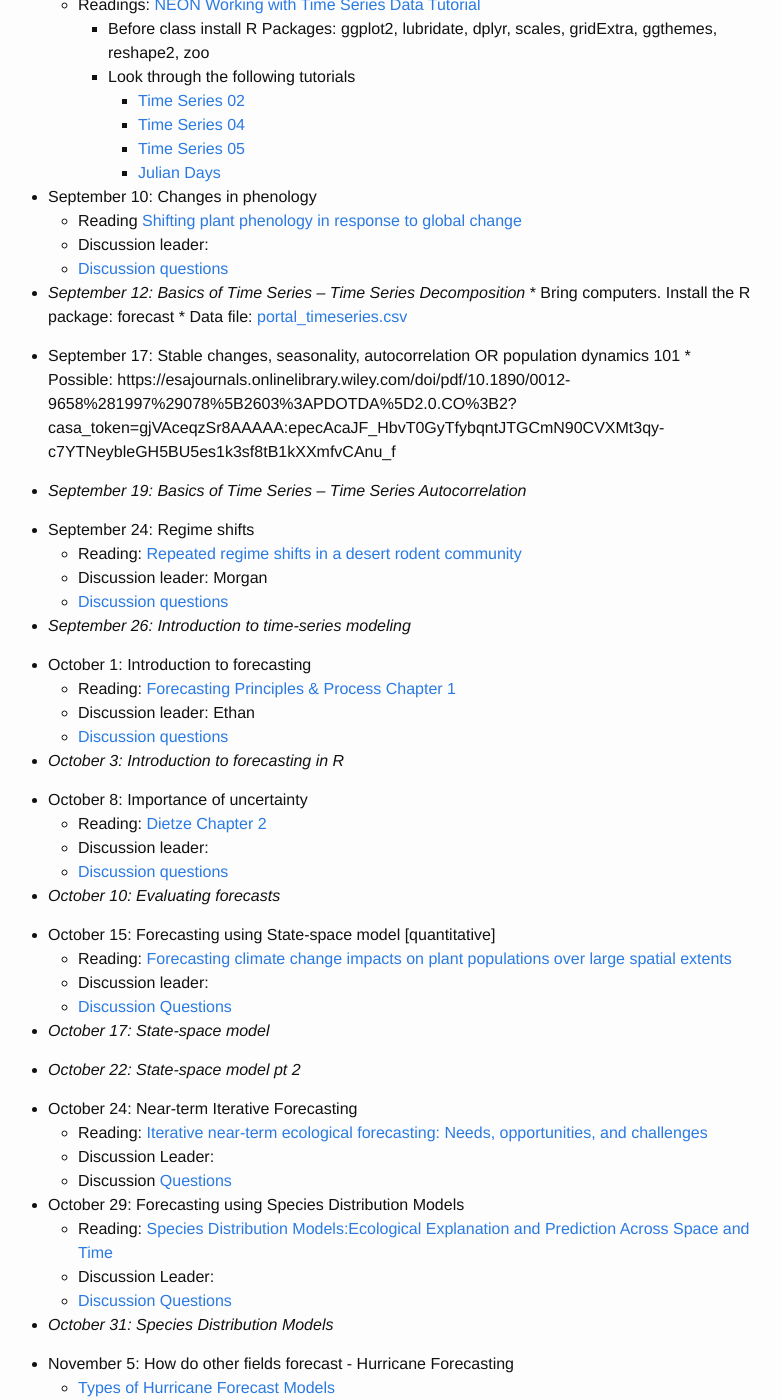
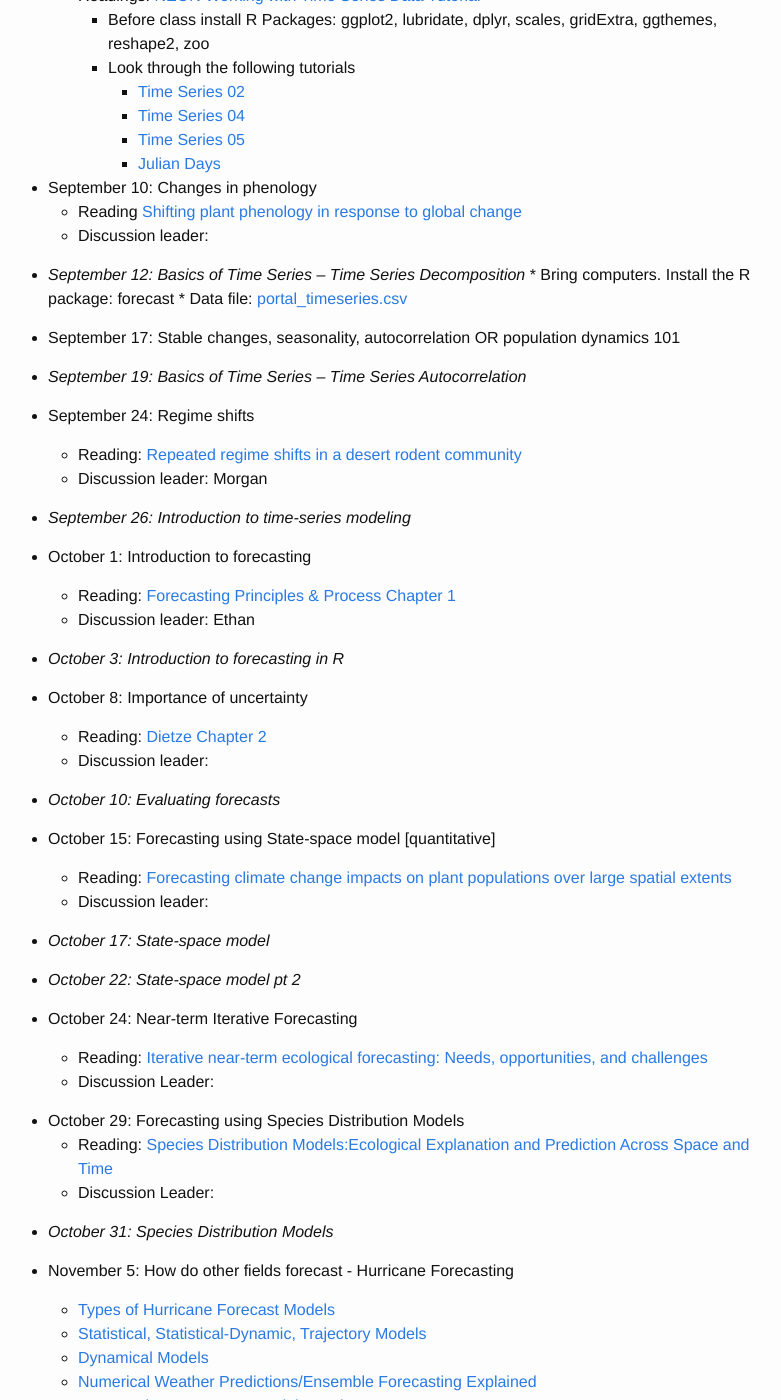
Before and after one commit to weecology/forecasting-dynamics-course, a Jekyll site: the page built from schedule.md, in a window 1280 px wide and 1400 px high, scrolled down 729 px. Shown: the whole window, without its empty margins (252-1033 px from the left). Built offline with Jekyll 4.4.1, drawn with Linux system fonts in a browser that asks for light colours; some of the changed text lies outside the part shown.

Commit message:
Remove links to reading questions that aren't updated
They are still left over from last year.

```diff
--- a/schedule.md
+++ b/schedule.md
@@ -23,7 +23,8 @@ Activity days when laptops are required are noted in italics. Discussion leaders
 * September 3: Community Dynamics – Species Composition and Richness
     * Reading: [Assemblage time series reveal biodiversity change but not systematic loss](https://doi.org/10.1126/science.1248484)
     * Discussion leader:
-    * [Discussion questions]({{ site.baseurl }}/discussion/dornelas)
+
+[//]: #    * [Discussion questions]({{ site.baseurl }}/discussion/dornelas)
 
 * *September 5:  Working with time series data in R*
     * Readings: [NEON Working with Time Series Data Tutorial](http://neondataskills.org/tutorial-series/tabular-time-series/)
@@ -37,42 +38,48 @@ Activity days when laptops are required are noted in italics. Discussion leaders
 * September 10: Changes in phenology
     * Reading [Shifting plant phenology in response to global change](https://doi.org/10.1016/j.tree.2007.04.003)
     * Discussion leader:
-    * [Discussion questions]({{ site.baseurl }}/discussion/phenology)
+
+[//]: #    * [Discussion questions]({{ site.baseurl }}/discussion/phenology)
 
 * *September 12: Basics of Time Series – Time Series Decomposition*
       * Bring computers. Install the R package: forecast
       * Data file: [portal_timeseries.csv]({{ site.baseurl }}/data/portal_timeseries.csv)
 
 * September 17: Stable changes, seasonality, autocorrelation OR population dynamics 101
-      * Possible: https://esajournals.onlinelibrary.wiley.com/doi/pdf/10.1890/0012-9658%281997%29078%5B2603%3APDOTDA%5D2.0.CO%3B2?casa_token=gjVAceqzSr8AAAAA:epecAcaJF_HbvT0GyTfybqntJTGCmN90CVXMt3qy-c7YTNeybleGH5BU5es1k3sf8tB1kXXmfvCAnu_f
+
+[//]: #      * Possible: https://esajournals.onlinelibrary.wiley.com/doi/pdf/10.1890/0012-9658%281997%29078%5B2603%3APDOTDA%5D2.0.CO%3B2?casa_token=gjVAceqzSr8AAAAA:epecAcaJF_HbvT0GyTfybqntJTGCmN90CVXMt3qy-c7YTNeybleGH5BU5es1k3sf8tB1kXXmfvCAnu_f
 
 * *September 19: Basics of Time Series – Time Series Autocorrelation*
 
 * September 24: Regime shifts
     * Reading: [Repeated regime shifts in a desert rodent community](https://doi.org/10.1002/ecy.2373)
     * Discussion leader: Morgan
-    * [Discussion questions]({{ site.baseurl }}/discussion/rapidtransitions)
+
+[//]: #    * [Discussion questions]({{ site.baseurl }}/discussion/rapidtransitions)
 
 * *September 26: Introduction to time-series modeling*
 
 * October 1: Introduction to forecasting
     * Reading: [Forecasting Principles & Process Chapter 1](https://www.otexts.org/fpp/1)
     * Discussion leader: Ethan
-    * [Discussion questions]({{ site.baseurl }}/discussion/fpp_1_questions)
+
+[//]: #    * [Discussion questions]({{ site.baseurl }}/discussion/fpp_1_questions)
 
 * *October 3: Introduction to forecasting in R*
 
 * October 8: Importance of uncertainty
     * Reading: [Dietze Chapter 2](https://ebookcentral.proquest.com/lib/UFL/detail.action?docID=4866481#goto_toc)
     * Discussion leader:
-    * [Discussion questions]({{ site.baseurl }}/discussion/dietz-ch2-questions)
+
+[//]: #    * [Discussion questions]({{ site.baseurl }}/discussion/dietz-ch2-questions)
 
 * *October 10: Evaluating forecasts*
 
 * October 15: Forecasting using State-space model [quantitative]
     * Reading: [Forecasting climate change impacts on plant populations over large spatial extents](https://doi.org/10.1002/ecs2.1525)
     * Discussion leader:
-    * [Discussion Questions]({{ site.baseurl }}/discussion/treddenick)
+
+[//]: #    * [Discussion Questions]({{ site.baseurl }}/discussion/treddenick)
 
 * *October 17: State-space model*
 
@@ -81,12 +88,14 @@ Activity days when laptops are required are noted in italics. Discussion leaders
 * October 24: Near-term Iterative Forecasting
     * Reading: [Iterative near-term ecological forecasting: Needs, opportunities, and challenges](https://doi.org/10.1073/pnas.1710231115 )
     * Discussion Leader:
-    * Discussion [Questions]({{ site.baseurl }}/discussion/iterative)
+
+[//]: #    * Discussion [Questions]({{ site.baseurl }}/discussion/iterative)
 
 * October 29:  Forecasting using Species Distribution Models
     * Reading: [Species Distribution Models:Ecological Explanation and Prediction Across Space and Time](http://eurobasin.dtuaqua.dk/eurobasin/documents/Training%20ISM/Elith_and_Leathwick_2009.pdf)
     * Discussion Leader:
-    * [Discussion Questions]({{ site.baseurl }}/discussion/SDMs)
+
+[//]: #    * [Discussion Questions]({{ site.baseurl }}/discussion/SDMs)
 
 * *October 31: Species Distribution Models*
 
@@ -124,11 +137,13 @@ Activity days when laptops are required are noted in italics. Discussion leaders
 * November 21: Scenario based foreasting
     * Reading: [Why global scenarios need ecology](https://doi.org/10.1890/1540-9295(2003)001[0322:WGSNE]2.0.CO;2)
     * Discussion leader:
-    * [Discussion questions]({{ site.baseurl }}/discussion/scenarios)
+
+[//]: #    * [Discussion questions]({{ site.baseurl }}/discussion/scenarios)
 
 * November 26: Ethics of Forecasting
     * Reading: [Ethical considerations and unanticipated consequences associated with ecological forecasting for marine resources](https://academic.oup.com/icesjms/advance-article/doi/10.1093/icesjms/fsy210/5303214)
 
 * December 3: Can we forecast in ecology (and what can we forecast)?
     * Reading: [Prediction, precaution, and policy under global change](https://doi.org/10.1126/science.1261824)
-    * Discussion Leader: Ethan and Morgan
+
+[//]: #    * Discussion Leader: Ethan and Morgan
```
Also changed, not shown: other parts of schedule.md (+10 -6 lines).
